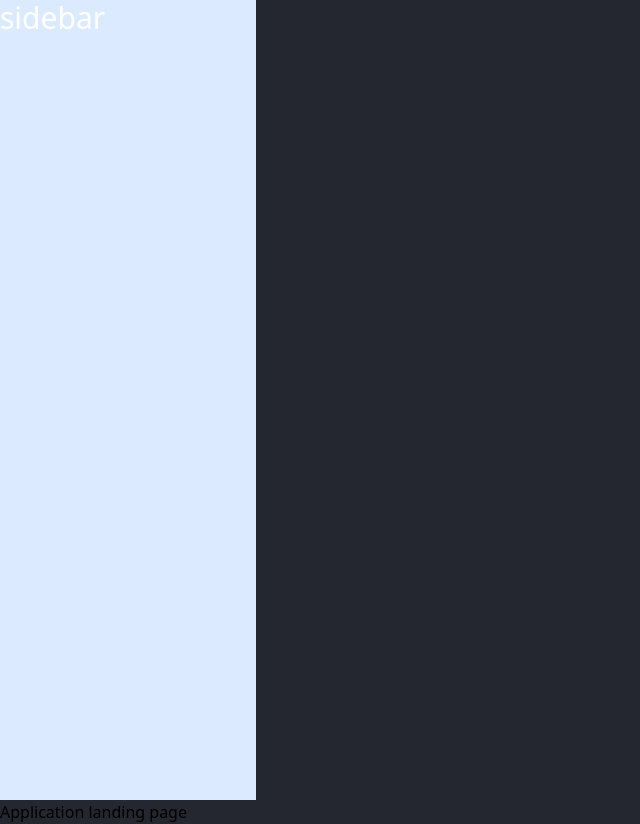
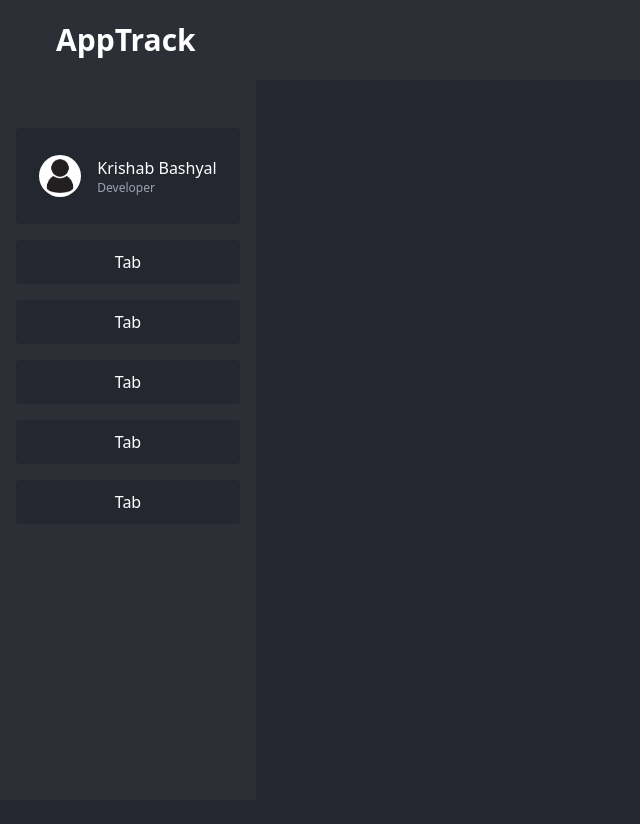
Before and after one commit to krishabbashyal/Apptive, a Next.js app in the folder client/: page / in a window 1280 px wide. Shown: the whole page, without its empty margins (0-640 px from the left). After the commit the page ends 800 px from the top, so only its background shows below. Built offline with nearby package versions, Linux system fonts and the light colour scheme.

Commit message:
Started working on sidebar

```diff
--- a/client/src/app/layout.tsx
+++ b/client/src/app/layout.tsx
@@ -1,14 +1,10 @@
 import React from "react";
-import Sidebar from "@/components/Sidebar";
 import "./globals.css";
 
 const RootLayout: React.FC<{ children: React.ReactNode }> = ({ children }) => {
   return (
     <html lang="en">
       <body>
-        <div>
-          <Sidebar/>
-        </div>
         {children}
       </body>
     </html>
--- a/client/src/app/page.tsx
+++ b/client/src/app/page.tsx
@@ -1,6 +1,13 @@
+import React from 'react'
+import Sidebar from '@/components/Sidebar'
+import Navbar from '@/components/Navbar'
 
-export default function Home() {
+const Home = () => {
   return (
-    <div>Application landing page</div>
-  );
+    <div>
+      <Sidebar />
+      <Navbar />
+    </div>
+  )
 }
+export default Home
--- a/client/src/components/Navbar/index.tsx
+++ b/client/src/components/Navbar/index.tsx
@@ -0,0 +1,19 @@
+import React from 'react'
+
+
+
+
+const Navbar = () => {
+  return (
+    <div className='w-full absolute top-0 justify-center h-20 bg-foreground flex flex-col'>
+      <div>
+        <p className='text-3xl text-left font-black ml-14'>AppTrack</p>
+      </div>
+      <div>
+
+      </div>
+    </div>
+  )
+}
+
+export default Navbar
--- a/client/src/components/Sidebar/index.tsx
+++ b/client/src/components/Sidebar/index.tsx
@@ -1,14 +1,36 @@
 import React from 'react'
+import Image from 'next/image'
 
-
+const SidebarProfileTab = () => {
+  return (
+    <div className='w-full h-24 rounded flex justify-center bg-background'>
+      <div className='flex gap-x-4 items-center'>
+        <Image src="/images/profile.jpg" className='rounded-full' width={42} height={42} alt='Profile Picture' />
+        <div>
+          <p>Krishab Bashyal</p>
+          <p className='text-xs text-gray-400'>Developer</p>
+        </div>
+      </div>
+    </div>
+  )
+}
+const SidebarTab = () => {
+  return (
+    <div className='w-full h-11 rounded flex justify-center items-center bg-background'>
+      <p>Tab</p>
+    </div>
+  )
+}
 const Sidebar = () => {
   return (
-    <div className='w-64 min-h-screen bg-blue-100 flex flex-col'>
-      <div>
-        <p className='text-3xl'>sidebar</p>
-      </div>
-      <div>
-
+    <div className='w-64 min-h-screen bg-foreground flex flex-col'>
+      <div className='flex flex-col gap-4 mt-32 mx-4'>
+        <SidebarProfileTab />
+        <SidebarTab />
+        <SidebarTab />
+        <SidebarTab />
+        <SidebarTab />
+        <SidebarTab />
       </div>
     </div>
   )
```
Also changed, not shown: 1 other file (tests, documents, lock files or other folders).
